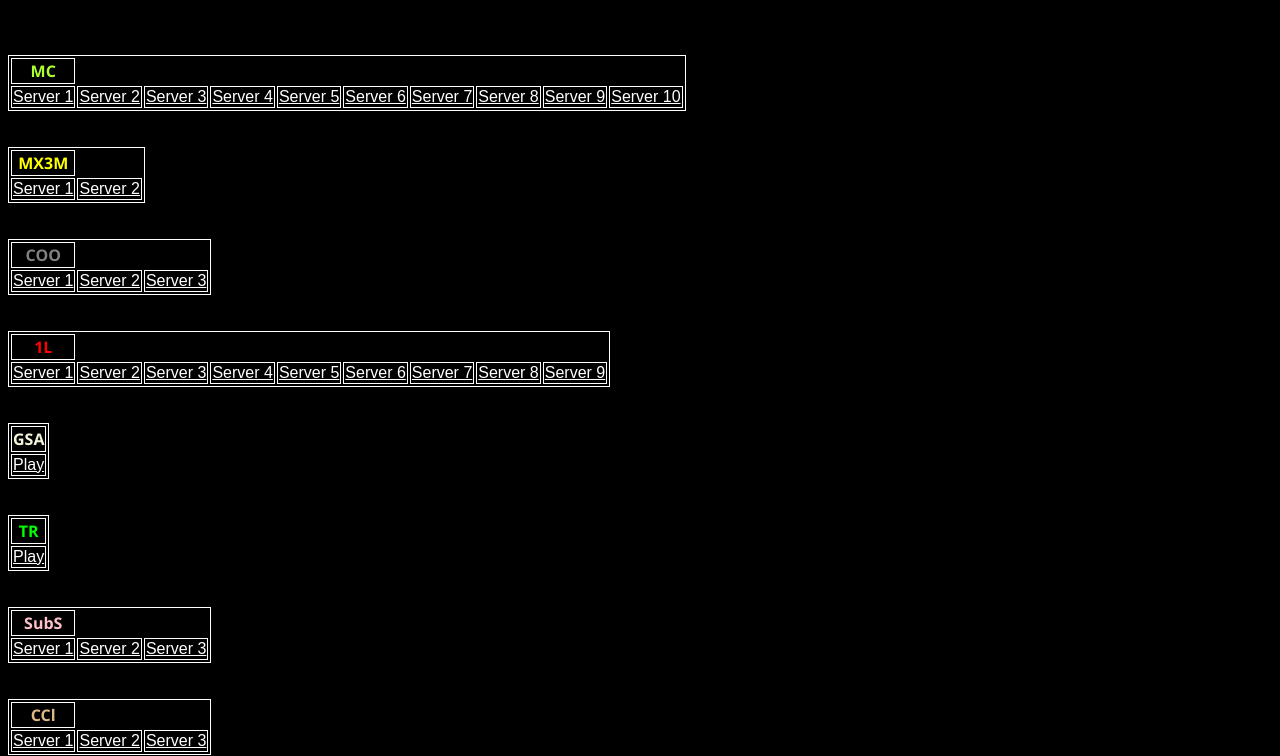
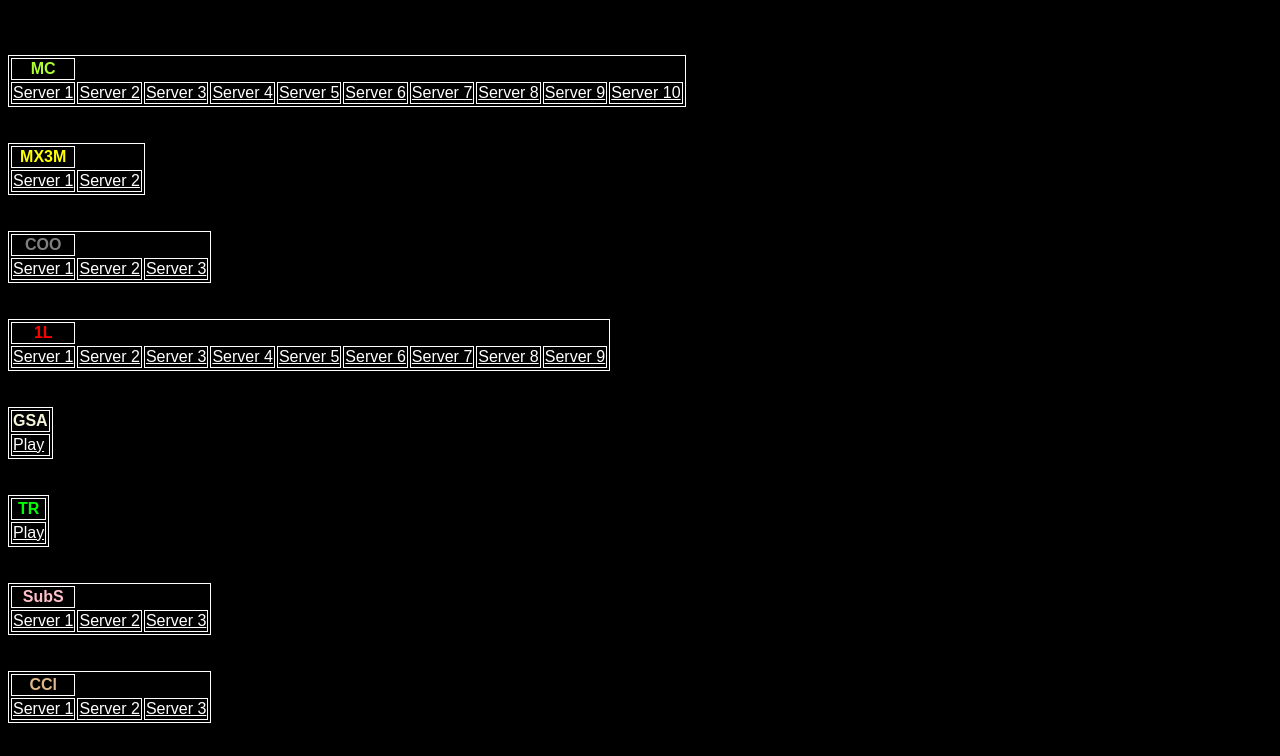
Before and after one commit to Morpter/Project-SGB, a plain HTML site: page index.html in a window 1280 px wide. Shown: the part 67-823 px from the top of the page. Drawn offline with Linux system fonts and the light colour scheme.

Commit message:
sans serif in main html

```diff
--- a/index.html
+++ b/index.html
@@ -10,7 +10,7 @@
 <br></br>
 <table>
   <tr>
-    <th><b style="color:greenyellow;font-family:'Segoe UI', Tahoma, Geneva, Verdana, sans-serif">MC</b></th>
+    <th><b style="color:greenyellow;font-family:sans-serif, Tahoma, Geneva, Verdana, sans-serif">MC</b></th>
   </tr>
   <tr>
     <td><a class="nt" href="https://eaglecraft.pages.dev/" target="_blank" target="_blank">Server 1</a></td>
@@ -28,7 +28,7 @@
 <br></br>
 <table>
   <tr>
-    <th><b style="color:yellow;font-family:'Segoe UI', Tahoma, Geneva, Verdana, sans-serif">MX3M</b></th>
+    <th><b style="color:yellow;font-family:sans-serif, Tahoma, Geneva, Verdana, sans-serif">MX3M</b></th>
   </tr>
   <tr>
     <td><a class="nt" href="https://storage.y8.com/y8-studio/html5/annu/moto1/?key=2365427&value=87599" target="_blank">Server 1</a></td>
@@ -38,7 +38,7 @@
 <br></br>
 <table>
   <tr>
-    <th><b style="color:gray;font-family:'Segoe UI', Tahoma, Geneva, Verdana, sans-serif">COO</b></th>
+    <th><b style="color:gray;font-family:sans-serif, Tahoma, Geneva, Verdana, sans-serif">COO</b></th>
   </tr>
   <tr>
     <td><a class="nt" href="https://sites.google.com/site/classroom6x/call-of-ops-2" target="_blank">Server 1</a></td>
@@ -49,7 +49,7 @@
 <br></br>
 <table>
   <tr>
-    <th><b style="color:red;font-family:'Segoe UI', Tahoma, Geneva, Verdana, sans-serif">1L</b></th>
+    <th><b style="color:red;font-family:sans-serif, Tahoma, Geneva, Verdana, sans-serif">1L</b></th>
   </tr>
   <tr>
     <td><a class="nt" href="https://d1tm91r4ytbt54.cloudfront.net/4a2bd50a-0f2f-45be-9e66-a2adf5849945/1680626121644/1v1-lol/index.html" target="_blank">Server 1</a></td>
@@ -66,7 +66,7 @@
 <br></br>
 <table>
   <tr>
-    <th><b style="color:beige;font-family:'Segoe UI', Tahoma, Geneva, Verdana, sans-serif">GSA</b></th>
+    <th><b style="color:beige;font-family:sans-serif, Tahoma, Geneva, Verdana, sans-serif">GSA</b></th>
   </tr>
   <tr>
     <td><a class="nt" href="https://real-gangster-simulator-grand-city.vakhtangi1980.repl.co" target="_blank">Play</a></td>
@@ -75,7 +75,7 @@
 <br></br>
 <table>
   <tr>
-    <th><b style="color:lime;font-family:'Segoe UI', Tahoma, Geneva, Verdana, sans-serif">TR</b></th>
+    <th><b style="color:lime;font-family:sans-serif, Tahoma, Geneva, Verdana, sans-serif">TR</b></th>
   </tr>
   <tr>
     <td><a class="nt" href="https://emulatoros.github.io/html5-games/games/templerun2/" target="_blank">Play</a></td>
@@ -84,7 +84,7 @@
 <br></br>
 <table>
   <tr>
-    <th><b style="color:pink;font-family:'Segoe UI', Tahoma, Geneva, Verdana, sans-serif">SubS</b></th>
+    <th><b style="color:pink;font-family:sans-serif, Tahoma, Geneva, Verdana, sans-serif">SubS</b></th>
   </tr>
   <tr>
     <td><a class="nt" href="https://files.ufreegame.net/1024/Subway-Surfers-Zurich/" target="_blank">Server 1</a></td>
@@ -95,7 +95,7 @@
 <br></br>
 <table>
   <tr>
-    <th><b style="color:burlywood;font-family:'Segoe UI', Tahoma, Geneva, Verdana, sans-serif">CCl</b></th>
+    <th><b style="color:burlywood;font-family:sans-serif, Tahoma, Geneva, Verdana, sans-serif">CCl</b></th>
   </tr>
   <tr>
     <td><a class="nt" href="https://webglmath.github.io/cookie-clicker/" target="_blank">Server 1</a></td>
@@ -106,7 +106,7 @@
 <br></br>
 <table>
   <tr>
-    <th><b style="color:plum;font-family:'Segoe UI', Tahoma, Geneva, Verdana, sans-serif">DH</b></th>
+    <th><b style="color:plum;font-family:sans-serif, Tahoma, Geneva, Verdana, sans-serif">DH</b></th>
   </tr>
   <tr>
     <td><a class="nt" href="https://drifthunters.gitlab.io/" target="_blank">Server 1</a></td>
```
